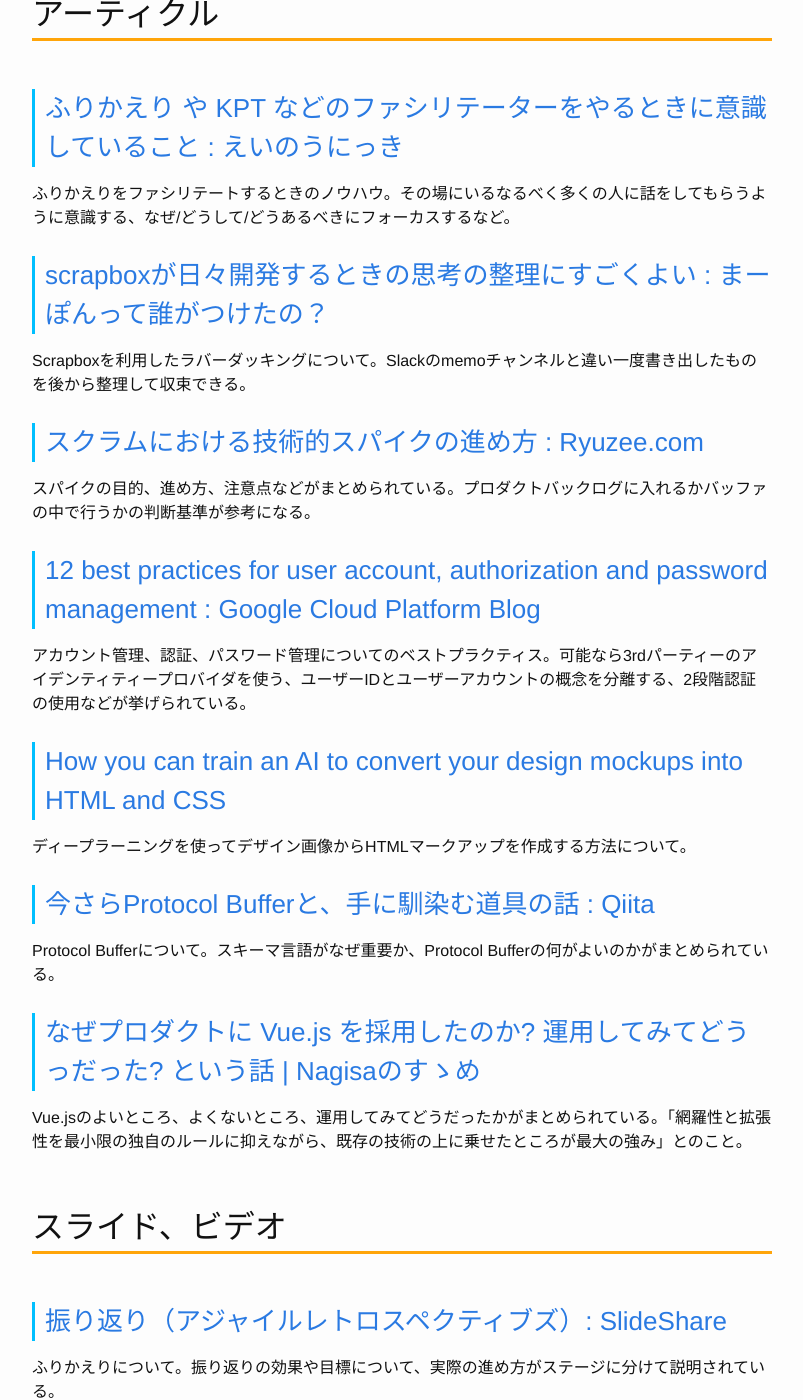
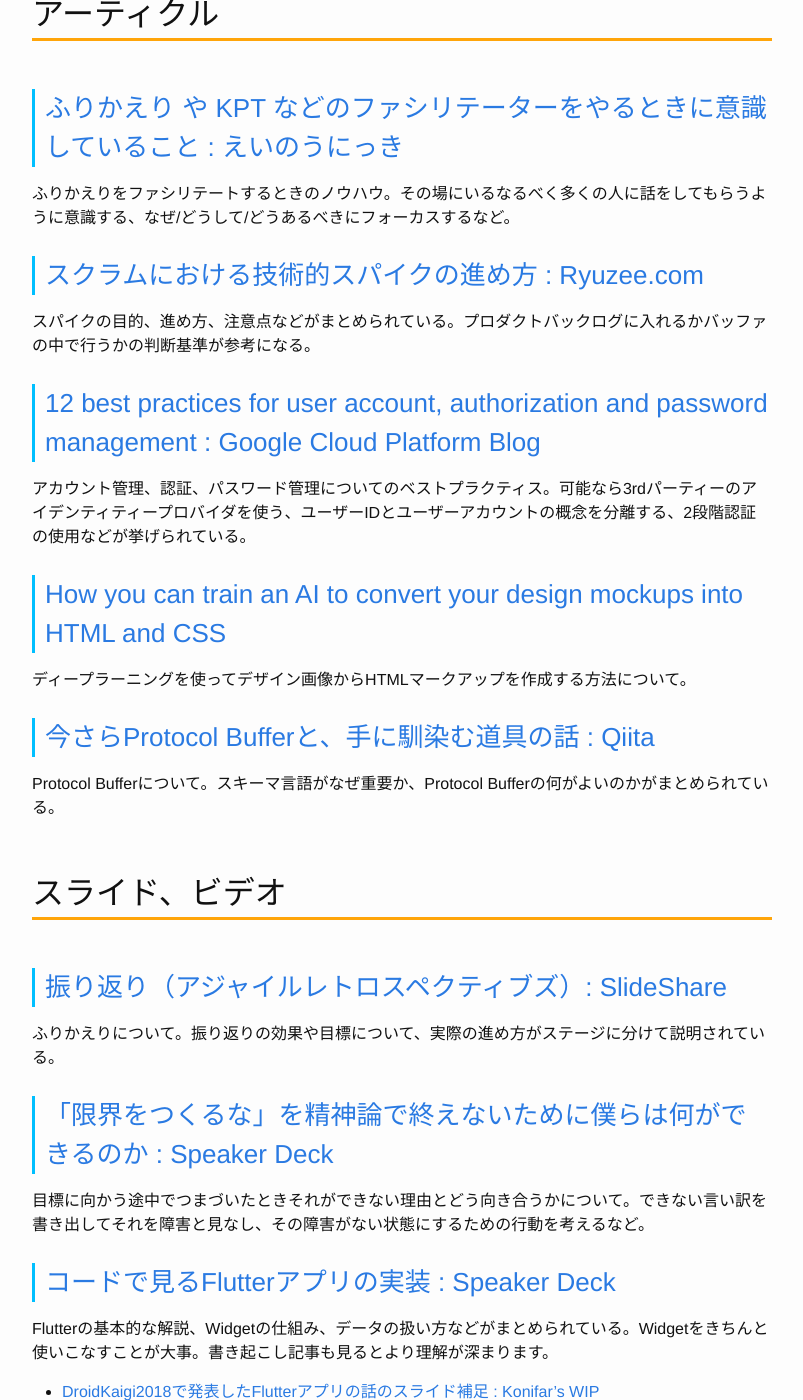
Before and after one commit to Gather-Tech/Gather-Tech.github.io, a Jekyll site: the page built from _posts/2018/2018-02-12-Gather85.md, in a window 1280 px wide and 1400 px high, scrolled down 1963 px. Shown: the whole window, without its empty margins (238-1041 px from the left). Built offline with Jekyll 4.4.1, drawn with Linux system fonts in a browser that asks for light colours.

Commit message:
Reduced articles

```diff
--- a/_posts/2018/2018-02-12-Gather85.md
+++ b/_posts/2018/2018-02-12-Gather85.md
@@ -47,10 +47,6 @@
 
 ふりかえりをファシリテートするときのノウハウ。その場にいるなるべく多くの人に話をしてもらうように意識する、なぜ/どうして/どうあるべきにフォーカスするなど。
 
-### [scrapboxが日々開発するときの思考の整理にすごくよい : まーぽんって誰がつけたの？](http://www.mpon.me/entry/2018/02/02/200000)
-
-Scrapboxを利用したラバーダッキングについて。Slackのmemoチャンネルと違い一度書き出したものを後から整理して収束できる。
-
 ### [スクラムにおける技術的スパイクの進め方 : Ryuzee.com](http://www.ryuzee.com/contents/blog/7121)
 
 スパイクの目的、進め方、注意点などがまとめられている。プロダクトバックログに入れるかバッファの中で行うかの判断基準が参考になる。
@@ -66,10 +62,6 @@
 ### [今さらProtocol Bufferと、手に馴染む道具の話 : Qiita](https://qiita.com/yugui/items/160737021d25d761b353)
 
 Protocol Bufferについて。スキーマ言語がなぜ重要か、Protocol Bufferの何がよいのかがまとめられている。
-
-### [なぜプロダクトに Vue.js を採用したのか? 運用してみてどうっだった? という話 | Nagisaのすゝめ](https://blog.nagisa-inc.jp/archives/2980)
-
-Vue.jsのよいところ、よくないところ、運用してみてどうだったかがまとめられている。「網羅性と拡張性を最小限の独自のルールに抑えながら、既存の技術の上に乗せたところが最大の強み」とのこと。
 
 ## スライド、ビデオ
 
```
